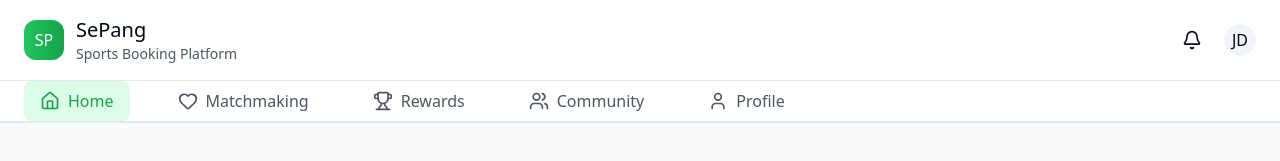
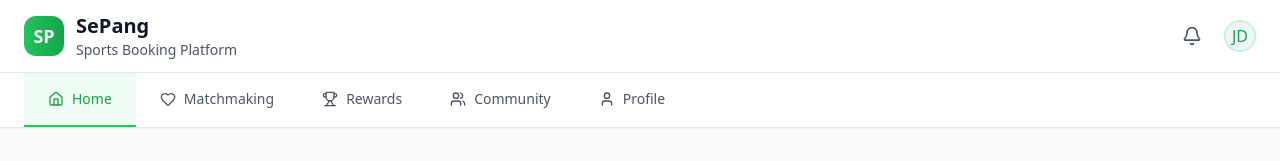
Before and after one commit to Frederickkrisna/SePang, a React (Vite) app: page / in a window 1280 px wide. Shown: the top 161 px of the page. Built offline with nearby package versions, Linux system fonts and the light colour scheme; the HTML template or start-up script is replaced by a standard one.

Commit message:
header updated

```diff
--- a/src/App.jsx
+++ b/src/App.jsx
@@ -1,7 +1,6 @@
 import React, { useState } from 'react'
 import { Tabs, TabsContent } from './components/ui/tabs'
 import Header from './components/layout/Header'
-import Navigation from './components/layout/Navigation'
 import Home from './pages/Home'
 import Matchmaking from './pages/Matchmaking'
 import Gamification from './pages/Gamification'
@@ -13,15 +12,8 @@ export default function App() {
 
   return (
     <div className="min-h-screen bg-gray-50">
-      {/* Header dengan Logo */}
-      <Header />
-
-      {/* Navigation Tabs di bawah header */}
-      <div className="bg-white border-b sticky top-0 z-10">
-        <div className="max-w-7xl mx-auto">
-          <Navigation activeTab={activeTab} setActiveTab={setActiveTab} />
-        </div>
-      </div>
+      {/* Header dengan Navigation yang digabung */}
+      <Header activeTab={activeTab} setActiveTab={setActiveTab} />
 
       {/* Main Content */}
       <div className="max-w-7xl mx-auto px-6 py-8">
--- a/src/components/layout/Header.jsx
+++ b/src/components/layout/Header.jsx
@@ -1,33 +1,69 @@
 import React from 'react'
-import { Bell } from 'lucide-react'
+import { Home, Heart, Trophy, Users, User, Bell, MapPin } from 'lucide-react'
 import { Button } from '../ui/button'
 import { Avatar, AvatarFallback } from '../ui/avatar'
 
-export default function Header() {
+export default function Header({ activeTab, setActiveTab }) {
+  const tabs = [
+    { id: 'home', icon: Home, label: 'Home' },
+    { id: 'match', icon: Heart, label: 'Matchmaking' },
+    { id: 'rewards', icon: Trophy, label: 'Rewards' },
+    { id: 'community', icon: Users, label: 'Community' },
+    { id: 'profile', icon: User, label: 'Profile' }
+  ]
+
   return (
-    <div className="bg-white border-b sticky top-0 z-10">
-      <div className="max-w-7xl mx-auto px-6 py-4">
+    <div className="bg-white border-b sticky top-0 z-50 shadow-sm">
+      {/* Top Bar - Logo, Location, User */}
+      <div className="border-b">
+        <div className="max-w-7xl mx-auto px-6 py-3">
           <div className="flex items-center justify-between">
+            {/* Logo dan Brand */}
             <div className="flex items-center gap-3">
               <div className="w-10 h-10 bg-gradient-to-r from-green-500 to-green-600 rounded-xl flex items-center justify-center">
-              <span className="text-white">SP</span>
+                <span className="text-white font-bold text-lg">SP</span>
               </div>
               <div>
-              <h1 className="text-xl">SePang</h1>
+                <h1 className="text-xl font-bold text-gray-900">SePang</h1>
                 <p className="text-sm text-gray-600">Sports Booking Platform</p>
               </div>
             </div>
 
+            {/* User Actions */}
             <div className="flex items-center gap-3">
-            <Button variant="ghost" size="icon">
+              <Button variant="ghost" size="icon" className="text-gray-600 hover:text-gray-900">
                 <Bell className="w-5 h-5" />
               </Button>
-            <Avatar className="w-8 h-8">
-              <AvatarFallback>JD</AvatarFallback>
+              <Avatar className="w-8 h-8 border-2 border-green-200">
+                <AvatarFallback className="bg-green-100 text-green-600 font-medium">JD</AvatarFallback>
               </Avatar>
             </div>
           </div>
         </div>
       </div>
+
+      {/* Navigation Tabs */}
+      <div className="max-w-7xl mx-auto px-6">
+        <nav className="flex items-center">
+          {tabs.map(tab => {
+            const IconComponent = tab.icon
+            return (
+              <button
+                key={tab.id}
+                onClick={() => setActiveTab(tab.id)}
+                className={`flex items-center gap-2 px-6 py-4 border-b-2 transition-all font-medium text-sm ${
+                  activeTab === tab.id
+                    ? 'border-green-500 text-green-600 bg-green-50'
+                    : 'border-transparent text-gray-600 hover:text-gray-900 hover:bg-gray-50'
+                }`}
+              >
+                <IconComponent className="w-4 h-4" />
+                <span>{tab.label}</span>
+              </button>
+            )
+          })}
+        </nav>
+      </div>
+    </div>
   )
 }
--- a/src/components/layout/Navigation.jsx
+++ /dev/null
@@ -1,38 +0,0 @@
-import React from 'react'
-import { Home, Heart, Trophy, Users, User } from 'lucide-react'
-
-export default function Navigation({ activeTab, setActiveTab }) {
-  const tabs = [
-    { id: 'home', icon: Home, label: 'Home' },
-    { id: 'match', icon: Heart, label: 'Matchmaking' },
-    { id: 'rewards', icon: Trophy, label: 'Rewards' },
-    { id: 'community', icon: Users, label: 'Community' },
-    { id: 'profile', icon: User, label: 'Profile' }
-  ]
-
-  return (
-    <div className="bg-white border-b">
-      <div className="max-w-7xl mx-auto px-6">
-        <nav className="flex items-center gap-8">
-          {tabs.map(tab => {
-            const IconComponent = tab.icon
-            return (
-              <button
-                key={tab.id}
-                onClick={() => setActiveTab(tab.id)}
-                className={`flex items-center gap-2 px-4 py-2 rounded-lg transition-colors ${
-                  activeTab === tab.id
-                    ? 'bg-green-100 text-green-600'
-                    : 'text-gray-600 hover:text-gray-900 hover:bg-gray-100'
-                }`}
-              >
-                <IconComponent className="w-5 h-5" />
-                <span>{tab.label}</span>
-              </button>
-            )
-          })}
-        </nav>
-      </div>
-    </div>
-  )
-}
```
Lines whose indentation alone changed are shown as unchanged.
